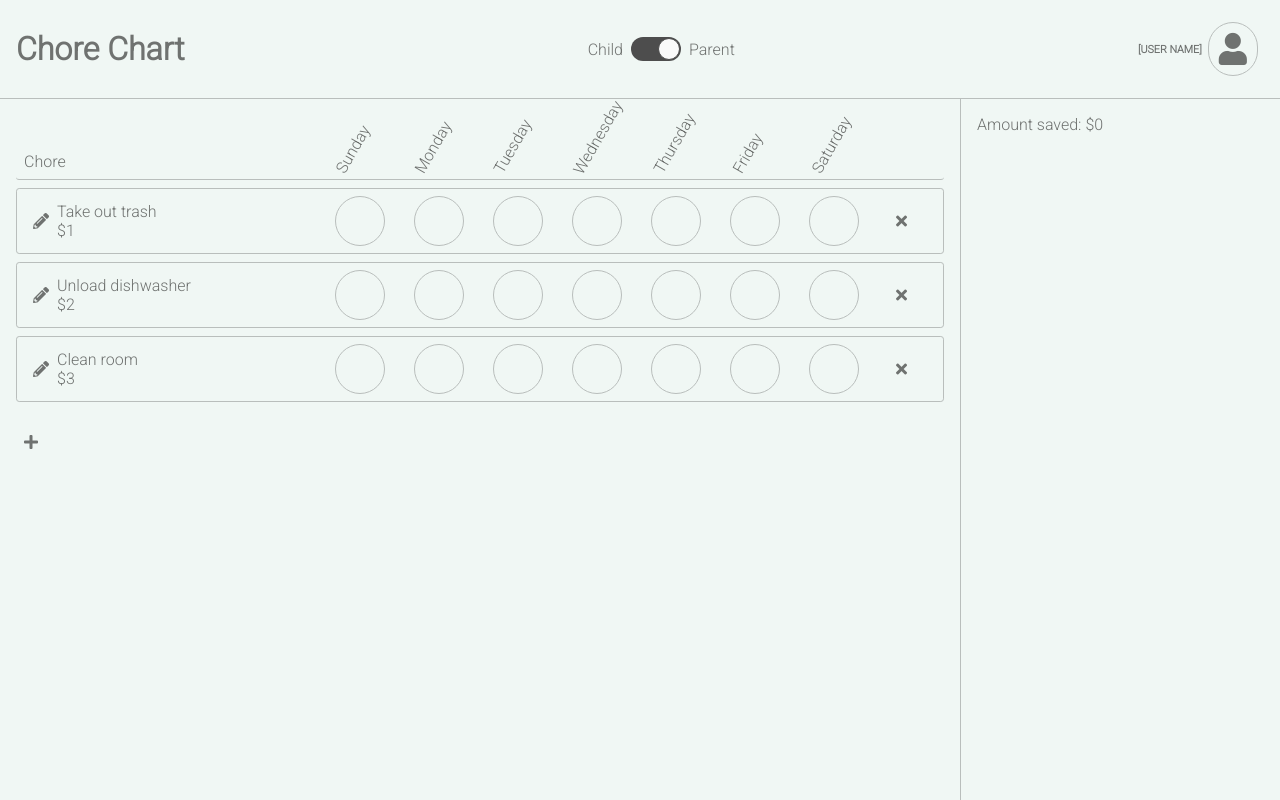
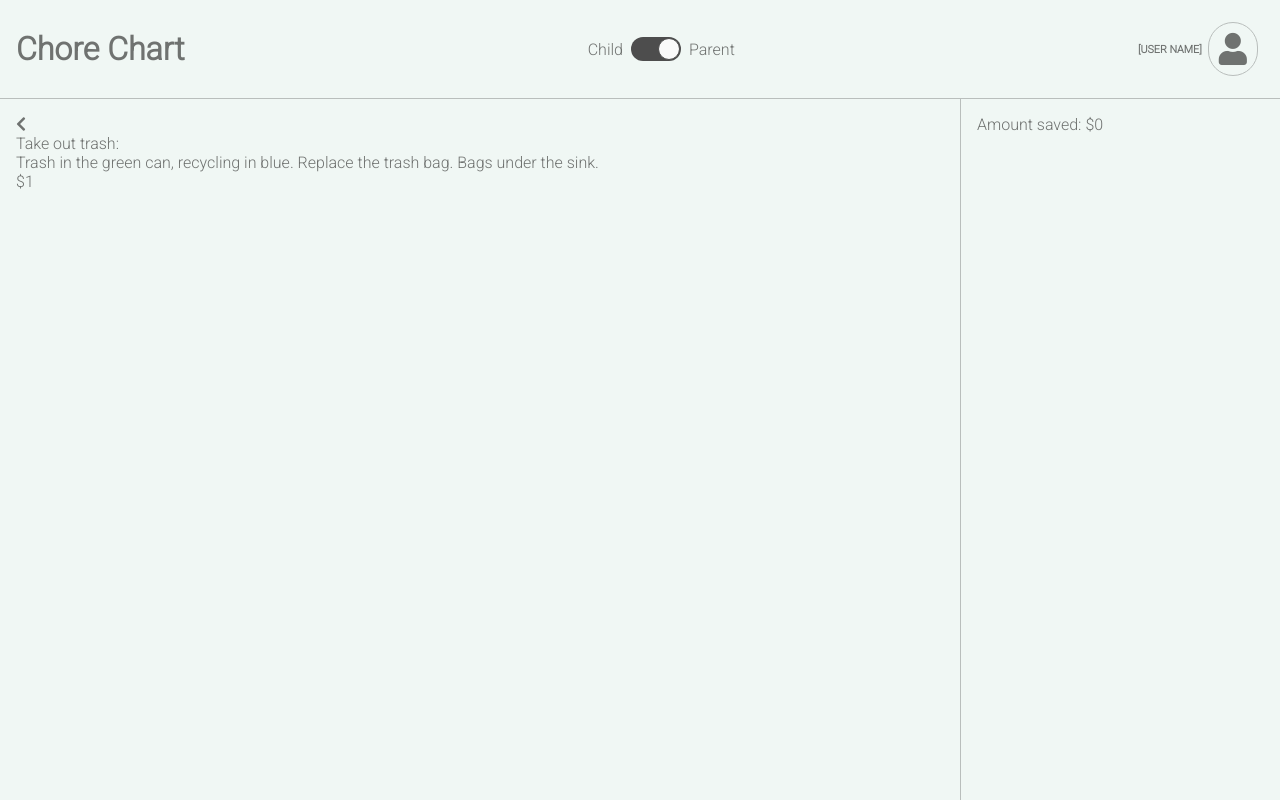
Before and after one commit to andrewdavidcoleman/ChoreChart, a React (Create React App) app: page /ChoreChart/choreDetail/1 in a window 1280 px wide. Built offline with nearby package versions, Linux system fonts and the light colour scheme.

Commit message:
set root path to /ChoreChart to fix navigation with github pages

```diff
--- a/src/App.js
+++ b/src/App.js
@@ -31,16 +31,16 @@
       <Router>
         <div>
           <Switch>
-            <Route path="/addChore">
+            <Route path="/ChoreChart/addChore">
               <AddChore />
             </Route>
-            <Route path="/editChore/:id">
+            <Route path="/ChoreChart/editChore/:id">
               <EditChore />
             </Route>
-            <Route path="/choreDetail/:id">
+            <Route path="/ChoreChart/choreDetail/:id">
               <ChoreDetail />
             </Route>
-            <Route path="/">
+            <Route path="/ChoreChart">
               <ChoreList />
             </Route>
           </Switch>
--- a/src/pages/AddChore.js
+++ b/src/pages/AddChore.js
@@ -8,7 +8,7 @@
     const history = useHistory();
 
     return <ChoreForm onSubmit={(id, name, instructions, value) => {
-        addChore(name, instructions, value, () => history.push('/'))
+        addChore(name, instructions, value, () => history.push('/ChoreChart'))
     }}/>
 }
 
--- a/src/pages/ChoreDetail.js
+++ b/src/pages/ChoreDetail.js
@@ -10,7 +10,7 @@
 
     return (
         <>
-            <Link to="/">
+            <Link to="/ChoreChart">
                 <i className="fas fa-chevron-left"></i>
             </Link>
             <div>
--- a/src/pages/ChoreList.js
+++ b/src/pages/ChoreList.js
@@ -25,7 +25,7 @@
             {chores}
             <li>
                 {state.isParentMode ?
-                    <Link to="/AddChore">
+                    <Link to="ChoreChart/AddChore">
                         <i className="fas fa-plus"></i>
                     </Link>
                     :
--- a/src/pages/EditChore.js
+++ b/src/pages/EditChore.js
@@ -12,7 +12,7 @@
     return <ChoreForm
         initialValues={{ id, name: chore.name, instructions: chore.instructions, value: chore.value}}
         onSubmit={(id, name, instructions, value) => {
-            editChore(id, name, instructions, value, () => history.push('/'))
+            editChore(id, name, instructions, value, () => history.push('/ChoreChart'))
         }}
     />
 }
```
